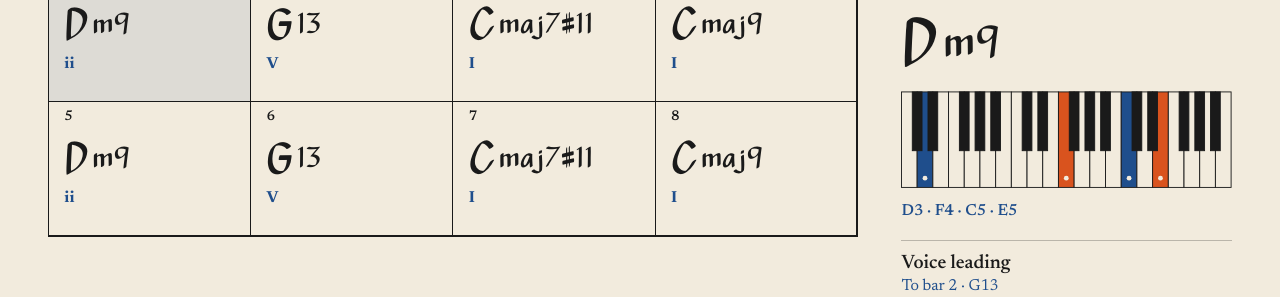
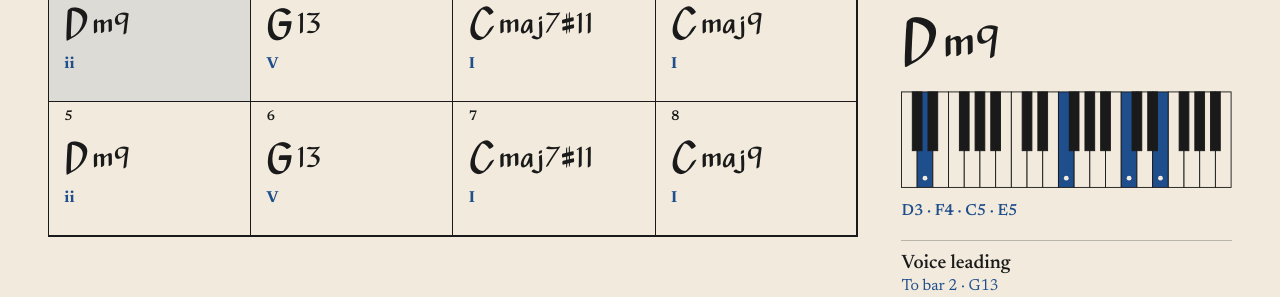
Before and after one commit to ablank333/jazz-chord-analyzer, a plain HTML site: page web/dist/index.html in a window 1280 px wide. Shown: the part 464-761 px from the top of the page. Drawn offline with Linux system fonts and the light colour scheme.

Commit message:
Use blue for every played piano key

```diff
--- a/web/dist/app.js
+++ b/web/dist/app.js
@@ -62,7 +62,7 @@ function svgElement(tag, attributes) {
   return element;
 }
 
-function renderKeyboard(notes, common = []) {
+function renderKeyboard(notes) {
   const start = Math.floor(notes[0] / 12) * 12;
   const end = Math.floor(notes.at(-1) / 12) * 12 + 11;
   const whiteWidth = 359 / (((end - start + 1) / 12) * 7);
@@ -79,8 +79,7 @@ function renderKeyboard(notes, common = []) {
     const layer = black ? blackKeys : whiteKeys;
     layer.push(svgElement("rect", {
       x: left, y: 1, width, height,
-      class: (black ? "black-key" : "white-key") + (active.has(note) ? " active" : "") +
-        (common.includes(note) ? " common" : "")
+      class: (black ? "black-key" : "white-key") + (active.has(note) ? " active" : "")
     }));
     if (active.has(note)) {
       layer.push(svgElement("circle", { cx: left + width / 2, cy: height - 9, r: 2.6, class: "key-marker" }));
@@ -97,7 +96,7 @@ function currentPitchNames() {
 function renderVoiceLeading(index, notes, noteName) {
   const next = currentChart.bars[index + 1];
   voiceLeading.hidden = !next;
-  if (!next) return [];
+  if (!next) return;
   const { stay, move, leave, enter } = compareVoicings(notes, next[voicingStyle]);
   const nextName = note => voicingNoteName(note, next.symbol);
   voiceNext.textContent = "To bar " + (index + 2) + " · " + displayAccidentals(next.symbol);
@@ -114,7 +113,6 @@ function renderVoiceLeading(index, notes, noteName) {
     item.append(title, " " + pitches.join(" · "));
     return item;
   }));
-  return stay;
 }
 
 function showMeasure(index) {
@@ -127,12 +125,12 @@ function showMeasure(index) {
   const noteName = note => voicingNoteName(note, bar.symbol);
   const voicing = bar[voicingStyle];
   const notes = voicing.map(noteName);
-  const common = renderVoiceLeading(index, voicing, noteName);
+  renderVoiceLeading(index, voicing, noteName);
   document.querySelector("#bar").textContent = "bar " + (index + 1);
   renderChord(document.querySelector("#selected-chord"), bar.symbol);
   document.querySelector("#notes").textContent = notes.join(" · ");
   keyboard.setAttribute("aria-label", "Selected notes: " + notes.join(", "));
-  renderKeyboard(voicing, common);
+  renderKeyboard(voicing);
 }
 
 function updatePlayButton() {
--- a/web/dist/style.css
+++ b/web/dist/style.css
@@ -181,7 +181,6 @@ button:focus-visible, input:focus-visible { outline: 3px solid var(--orange); ou
 .voicing-modes span, #hear-both { display: inline-flex; align-items: center; min-height: 38px; padding: 0 9px; border: 1px solid var(--rule); color: var(--ink); background: transparent; font: 550 1rem/1 var(--serif); }
 .voicing-modes input:checked + span { background: var(--blue); border-color: var(--blue); color: var(--paper); }
 .voicing-modes input:focus-visible + span { outline: 3px solid var(--orange); outline-offset: 2px; }
-.white-key.common, .black-key.common { fill: var(--orange); }
 .voice-leading { margin-top: 15px; padding-top: 12px; border-top: 1px solid var(--rule); }
 .voice-leading h3 { margin: 0; font: 550 1.22rem/1.1 var(--serif); }
 #voice-next { margin-top: 4px; color: var(--blue); }
```
